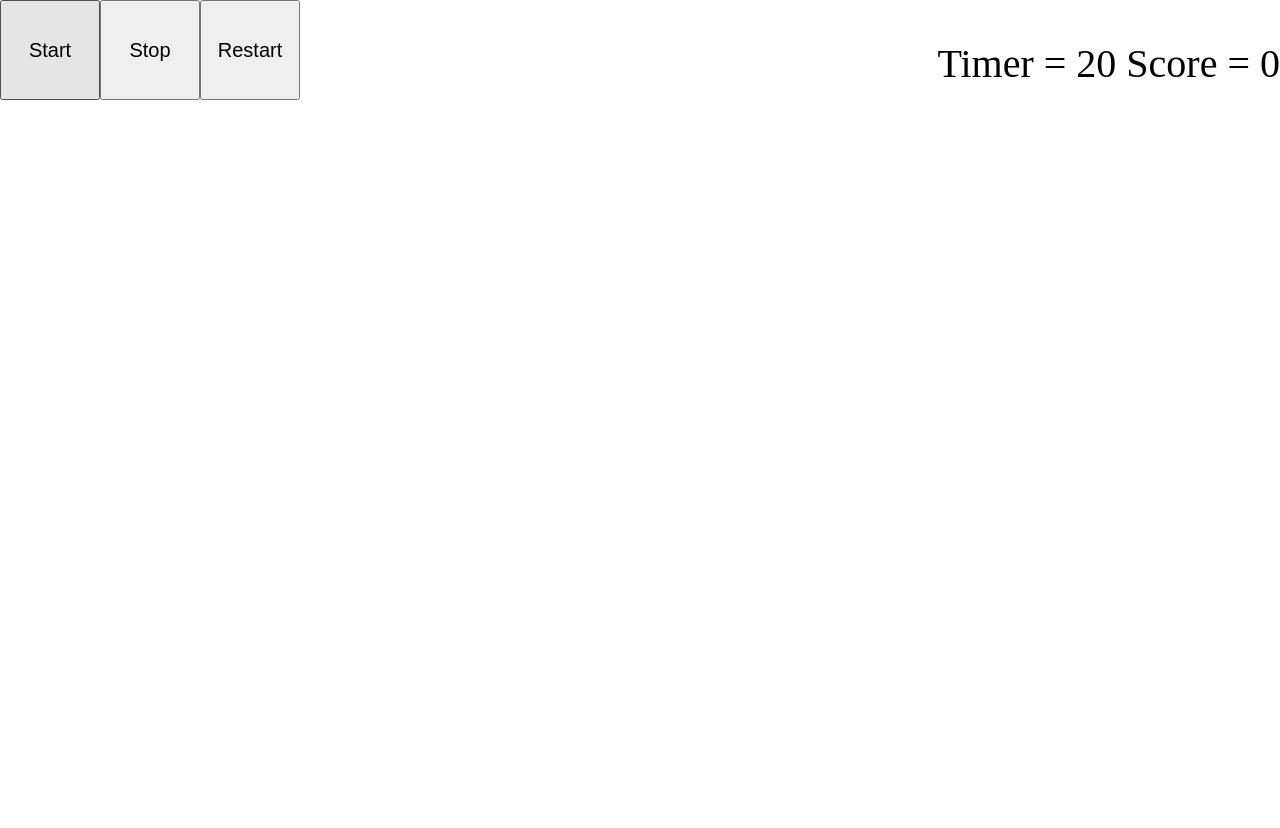
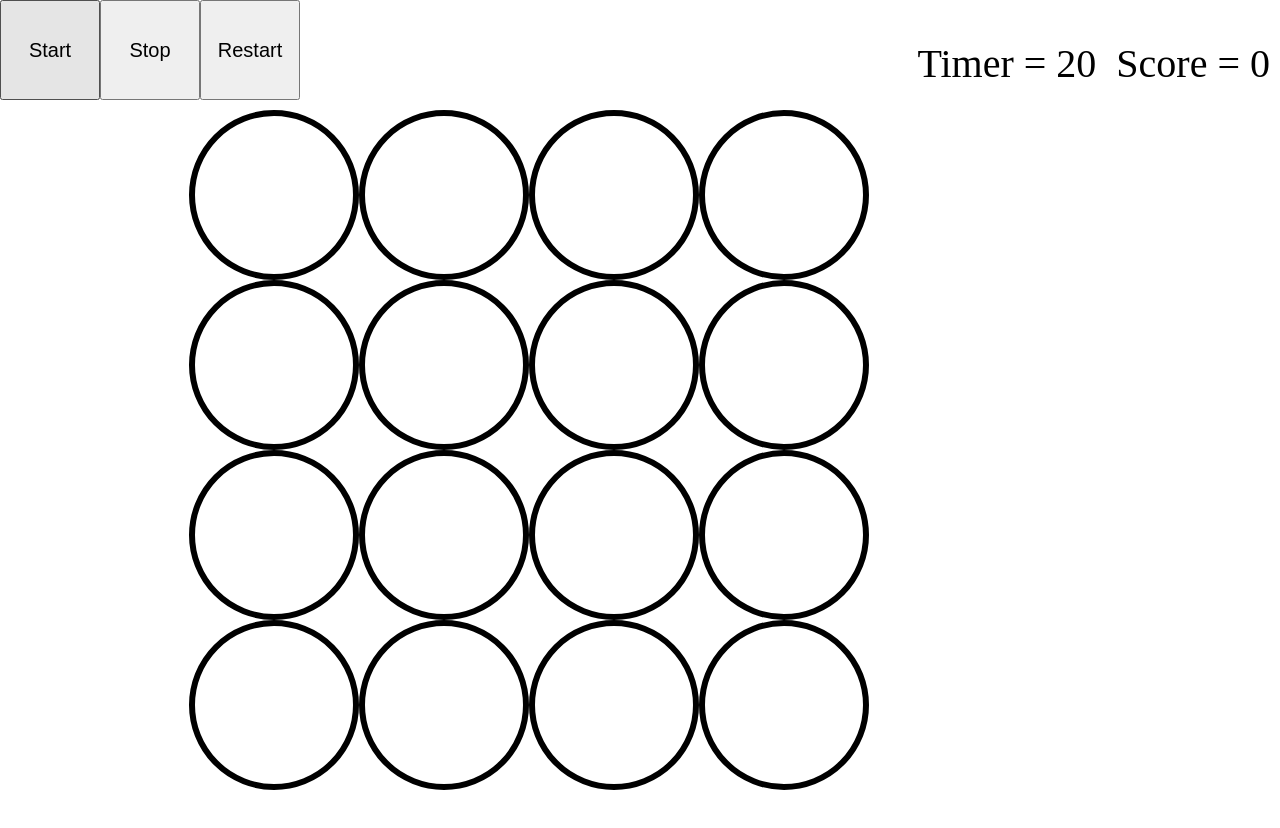
Before and after one commit to zackSolidd/sei-ga-proj-1, a plain HTML site: page index.html in a window 1280 px wide. Drawn offline with Linux system fonts and the light colour scheme.

Commit message:
change way to change color by adding and removing class, fixed double click for now

```diff
--- a/css/style.css
+++ b/css/style.css
@@ -43,9 +43,17 @@ body {
 .target {
     width: 170px;
     height: 170px;
+    border: 6px solid black;
+    border-radius: 50%;
+}
+
+.whiteCircle {
     background-color: white;
-    border: 6px solid white;
-    border-radius: 50%;
+}
+
+
+.redCircle {
+    background-color: red;
 }
 
 .buttonHolder {
@@ -58,6 +66,7 @@ body {
 .scoreBoard , .countDownTimer {
     float: right;
     font-size: 40px;
+    margin-right: 10px;
 }
 
 .countDownTimer {
--- a/index.html
+++ b/index.html
@@ -12,22 +12,22 @@
     <div class = "container">
         <div class = "blanket"></div>
         <div id = "board">
-            <div class="box1 target"></div>
-            <div class="box2 target"></div>
-            <div class="box3 target"></div>
-            <div class="box4 target"></div>
-            <div class="box5 target"></div>
-            <div class="box6 target"></div>
-            <div class="box7 target"></div>
-            <div class="box8 target"></div>
-            <div class="box9 target"></div>
-            <div class="box10 target"></div>
-            <div class="box11 target"></div>
-            <div class="box12 target"></div>
-            <div class="box13 target"></div>
-            <div class="box14 target"></div>
-            <div class="box15 target"></div>
-            <div class="box16 target"></div>
+            <div class="box1 target whiteCircle"></div>
+            <div class="box2 target whiteCircle"></div>
+            <div class="box3 target whiteCircle"></div>
+            <div class="box4 target whiteCircle"></div>
+            <div class="box5 target whiteCircle"></div>
+            <div class="box6 target whiteCircle"></div>
+            <div class="box7 target whiteCircle"></div>
+            <div class="box8 target whiteCircle"></div>
+            <div class="box9 target whiteCircle"></div>
+            <div class="box10 target whiteCircle"></div>
+            <div class="box11 target whiteCircle"></div>
+            <div class="box12 target whiteCircle"></div>
+            <div class="box13 target whiteCircle"></div>
+            <div class="box14 target whiteCircle"></div>
+            <div class="box15 target whiteCircle"></div>
+            <div class="box16 target whiteCircle"></div>
         </div>
     </div>
     <script src = 'js/script.js'></script>
--- a/js/script.js
+++ b/js/script.js
@@ -33,34 +33,29 @@ nav.appendChild(scoreBoard);
 nav.appendChild(countDownTimer);
 
 let target = document.querySelectorAll(".target");
-var tempNum = 0;
 
 //functions
 
 function changeColor(){
     let randomNumber = Math.floor(Math.random()*16+1);
-        if (tempNum === randomNumber) {
-            console.log('SAME NUMBER');
-            changeColor();
-        }
-        else {
-            tempNum = randomNumber;
     console.log(randomNumber);
     let box = document.querySelector('.box'+randomNumber);
-            box.style.backgroundColor = 'red';
+    box.classList.remove('whiteCircle');
+    box.classList.add('redCircle');
     box.addEventListener('click', function handler(e) {
-                // pewSound();
-                e.currentTarget.removeEventListener(e.type, handler);
-                console.log(e.srcElement.className);
-                if ( e.srcElement.className == 'box'+randomNumber+' target') {
+        //pewSound();
+        e.target.removeEventListener(e.type, handler);
+        console.log(e.target.className);
+        if ( e.target.className == 'box'+randomNumber+' target'+' redCircle') {
             score++;
             console.log('score =' + score);
             scoreBoard.innerHTML = (`Score = ${score}`);
-                    box.style.backgroundColor = 'white';
+            box.classList.remove('redCircle');
+            box.classList.add('whiteCircle');
             changeColor();
         }
     });
-        }
+
 };
 
 var timerInterval;
@@ -132,7 +127,8 @@ stopBtn.addEventListener('click', function() {
 
 restartBtn.addEventListener('click', function() {
     for (let i = 0 ; i < target.length ; i++) {
-        target[i].style.backgroundColor = "white";
+        target[i].classList.remove('redCircle');
+        target[i].classList.add('whiteCircle');
     }
     clearInterval(timerInterval);
     clearInterval(startInterval);
```
Lines whose indentation alone changed are shown as unchanged.
